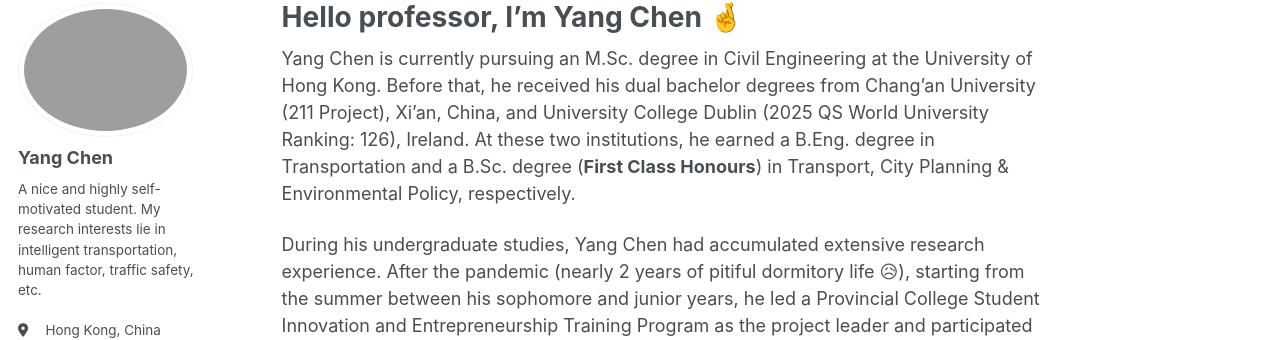
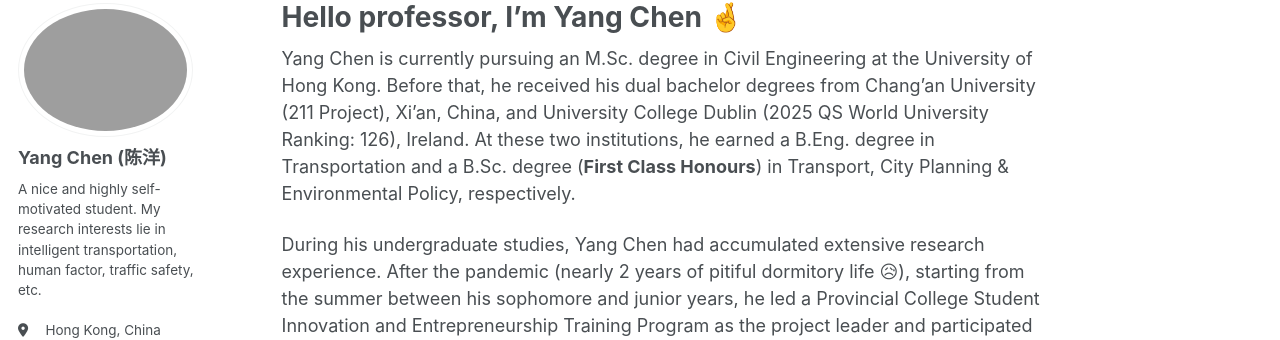
Before and after one commit to Sugar-eatingSheep/YangCHEN.github.io, a Jekyll site: the page built from _pages/about.md, in a window 1280 px wide. Shown: the part 103-443 px from the top of the page. Built offline with Jekyll 4.4.1, drawn with Linux system fonts in a browser that asks for light colours.

Commit message:
Update _config.yml

```diff
--- a/_config.yml
+++ b/_config.yml
@@ -22,7 +22,7 @@ repository               : "academicpages/academicpages.github.io"
 author:
   # Biographic information
   avatar           : "yang big head.png"
-  name             : "Yang Chen"
+  name             : "Yang Chen (陈洋)"
   pronouns         : # example: "he/his"
   bio              : "A nice and highly self-motivated student. My research interests lie in intelligent transportation, human factor, traffic safety, etc."
   location         : " Hong Kong, China"
```
